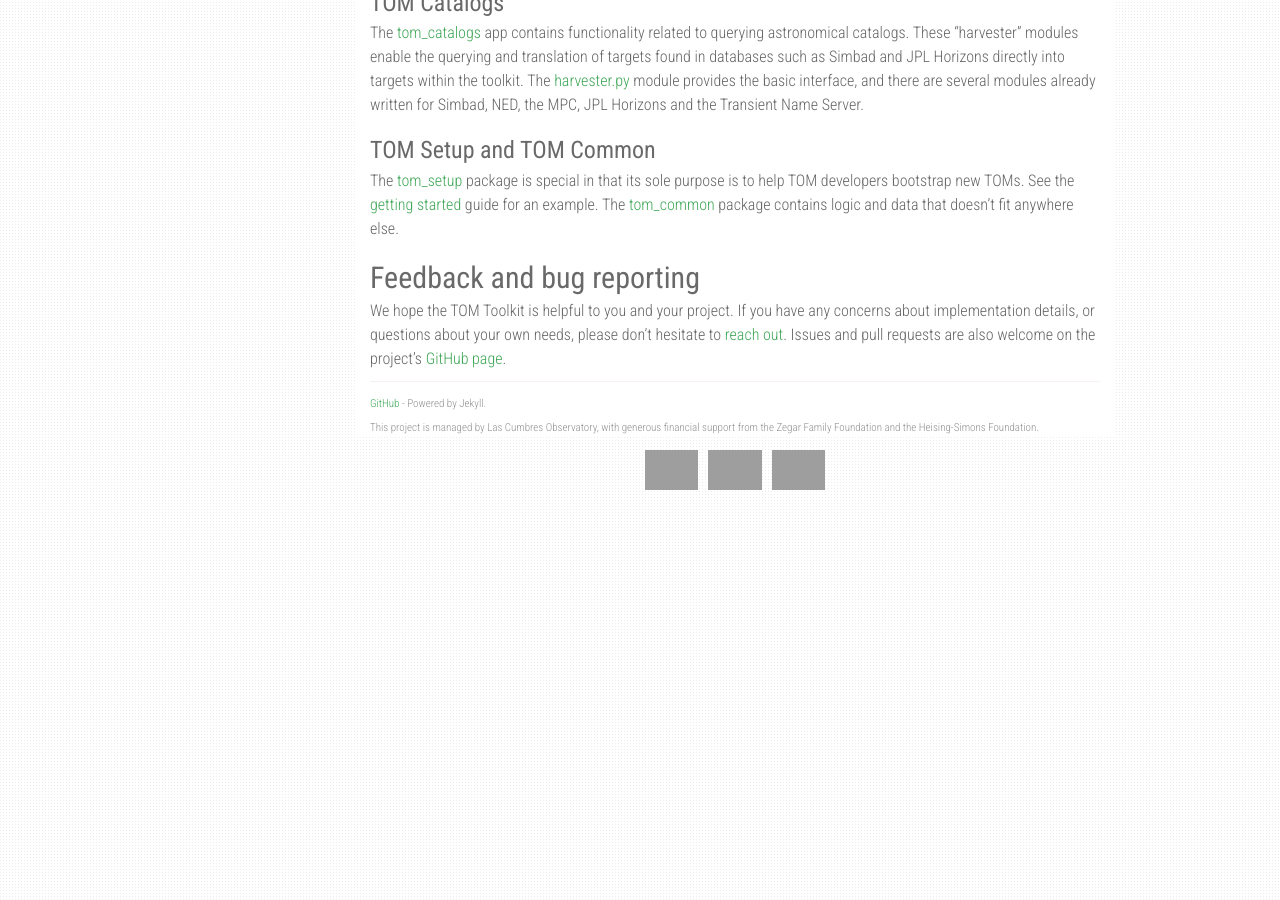
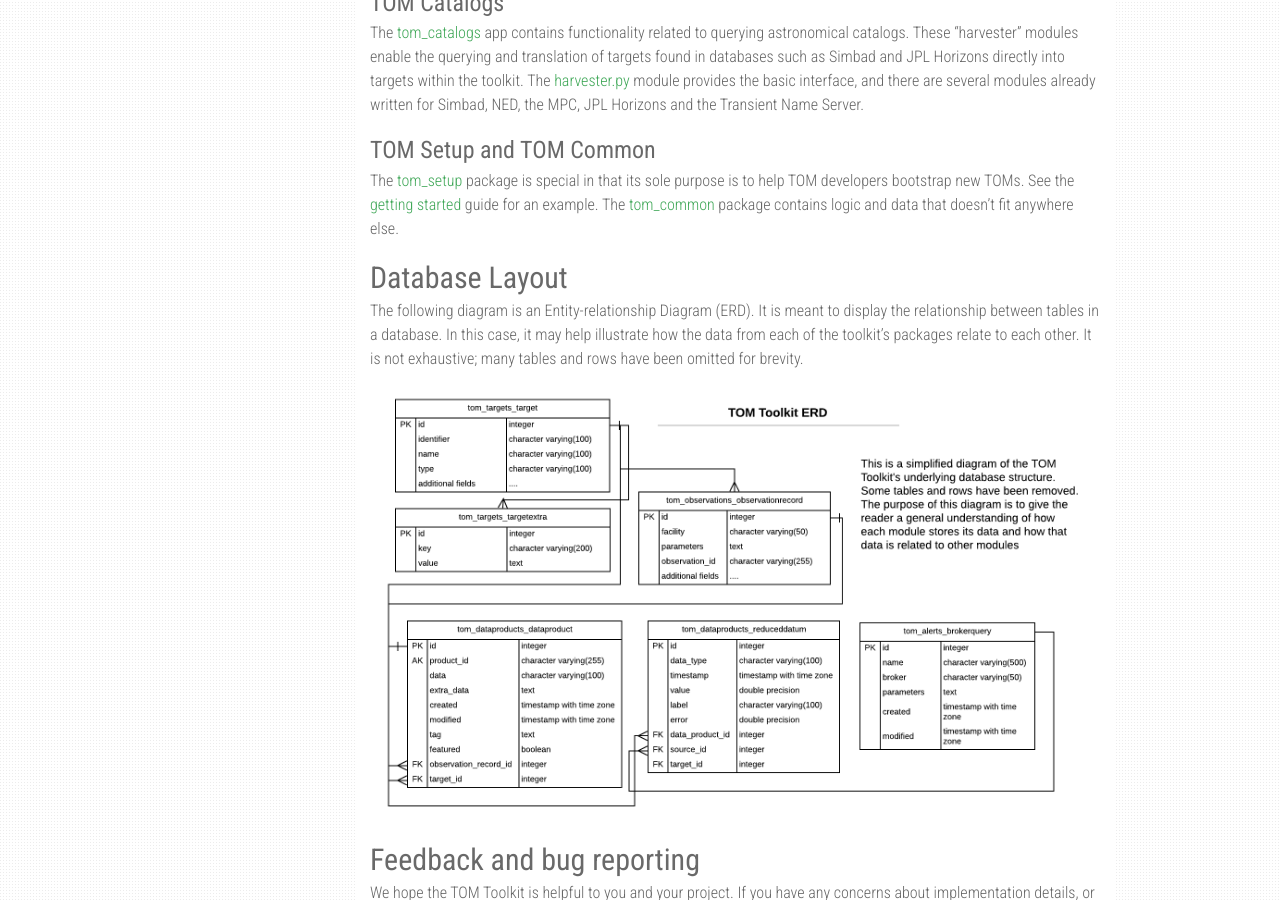
Before and after one commit to TOMToolkit/tomtoolkit.github.io, a Jekyll site: the page built from docs/tomarchitecture.md, in a window 1280 px wide and 900 px high, scrolled down 2647 px. Built offline with Jekyll 4.4.1, drawn with Linux system fonts in a browser that asks for light colours; nearby versions of some CDN libraries; our own code applies the rules of GitHub Pages for plain Markdown files; grey boxes are pictures that could not be loaded.

Commit message:
Add ERD to architecture page

```diff
--- a/docs/tomarchitecture.md
+++ b/docs/tomarchitecture.md
@@ -202,6 +202,14 @@ new TOMs. See the [getting started](/docs/getting_started) guide for an example.
 The [tom_common](https://github.com/TOMToolkit/tom_base/tree/master/tom_common)
 package contains logic and data that doesn't fit anywhere else.
 
+## Database Layout
+The following diagram is an Entity-relationship Diagram (ERD). It is meant to
+display the relationship between tables in a database. In this case, it may help
+illustrate how the data from each of the toolkit's packages relate to each other.
+It is not exhaustive; many tables and rows have been omitted for brevity.
+
+[![db layout](/assets/img/architecture/erd.png)](/assets/img/architecture/erd.png)
+
 ## Feedback and bug reporting
 
 We hope the TOM Toolkit is helpful to you and your project. If you have any
```
Also changed, not shown: assets/img/architecture/erd.png (added).
